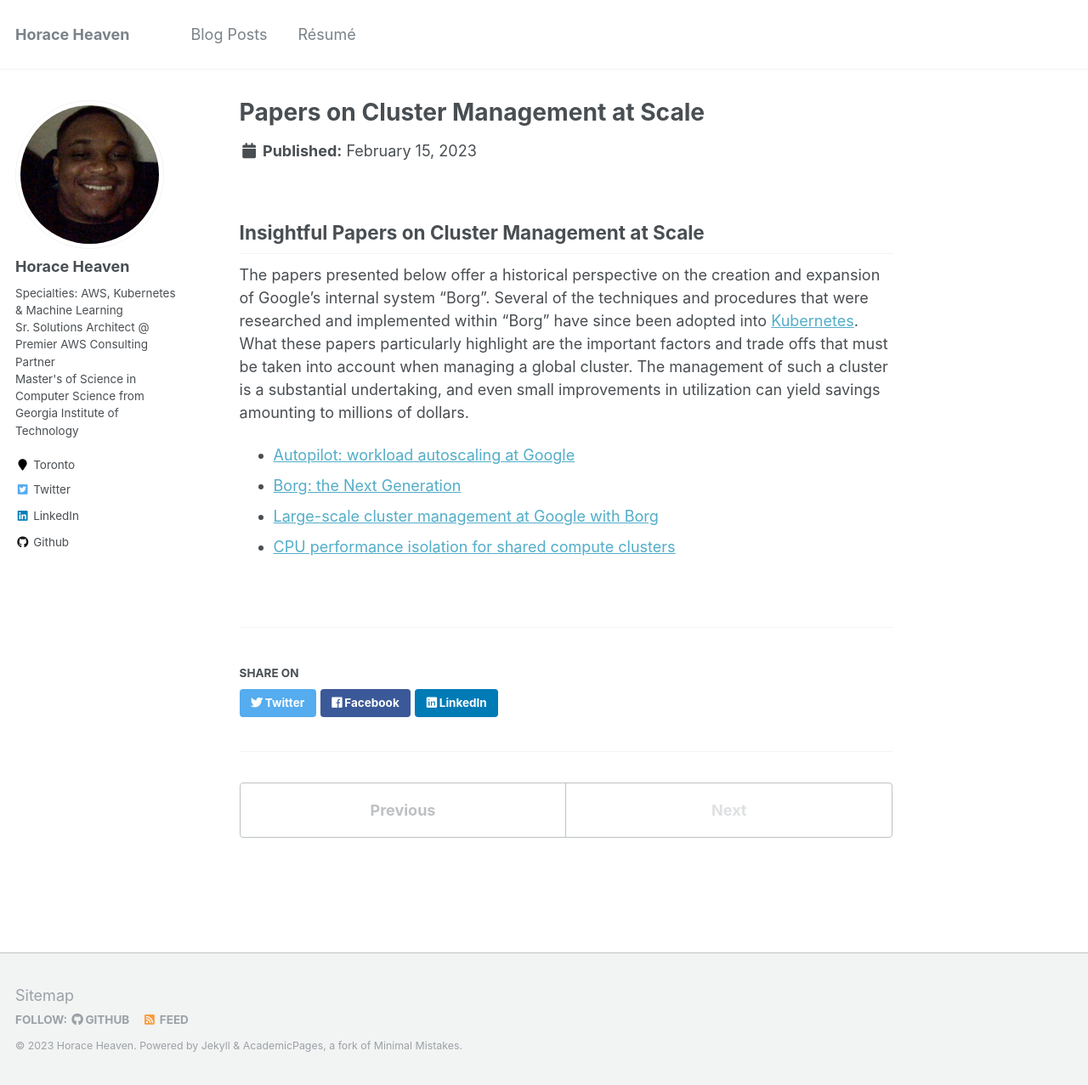
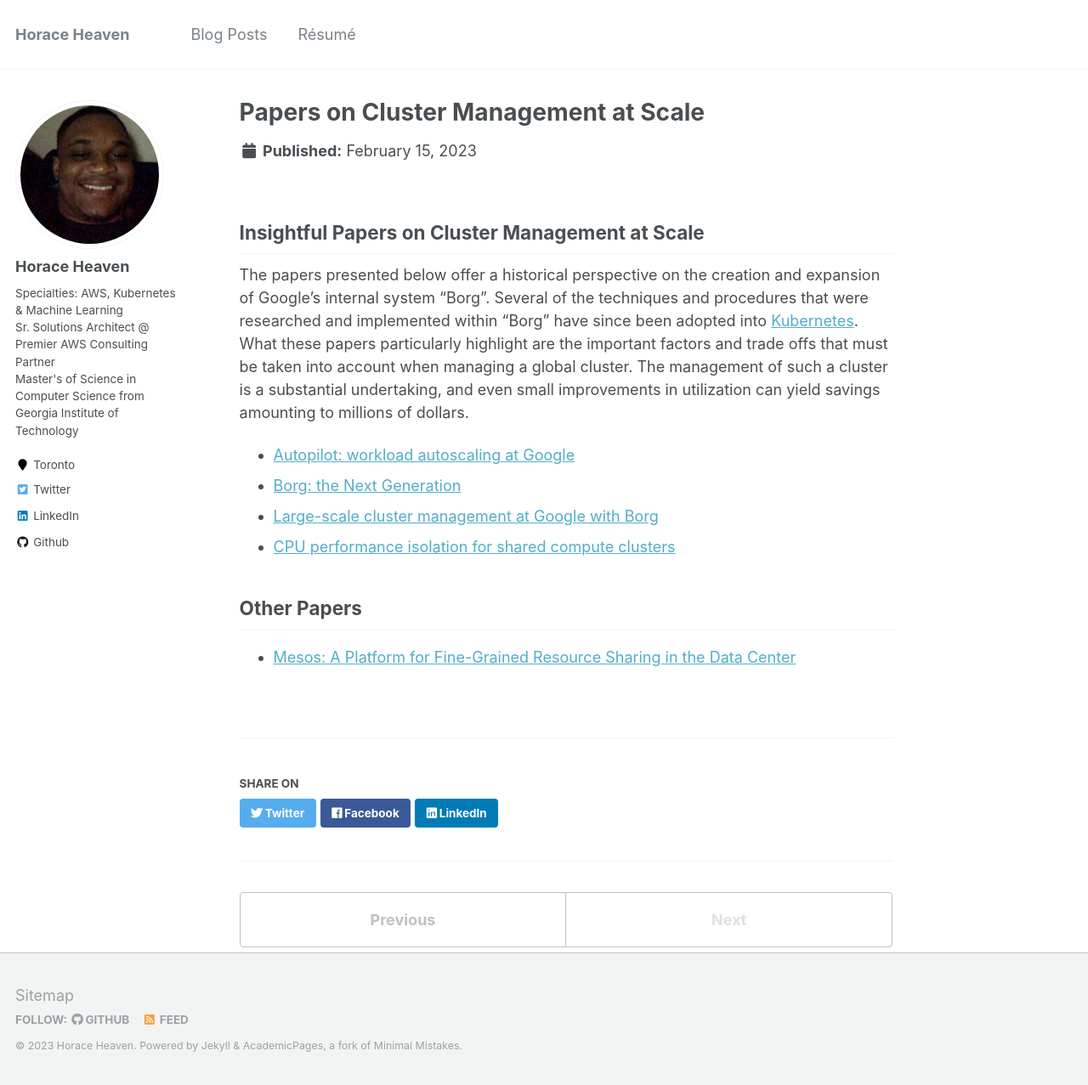
Before and after one commit to horaceheaven/horaceheaven.github.io, a Jekyll site: the page built from _publications/cluster-management-papers.md, in a window 1280 px wide and 1277 px high. Shown: the whole window at 85% size. Built offline with Jekyll 4.4.1, drawn with Linux system fonts in a browser that asks for light colours.

Commit message:
Update doc

```diff
--- a/_publications/cluster-management-papers.md
+++ b/_publications/cluster-management-papers.md
@@ -14,3 +14,8 @@ The papers presented below offer a historical perspective on the creation and ex
 * [Borg: the Next Generation](https://research.google/pubs/pub49065/)
 * [Large-scale cluster management at Google with Borg](https://research.google/pubs/pub43438/)
 * [CPU performance isolation for shared compute clusters](https://research.google/pubs/pub40737/)
+
+
+## Other Papers
+
+* [Mesos: A Platform for Fine-Grained Resource Sharing in the Data Center](https://people.eecs.berkeley.edu/~alig/papers/mesos.pdf)
```
